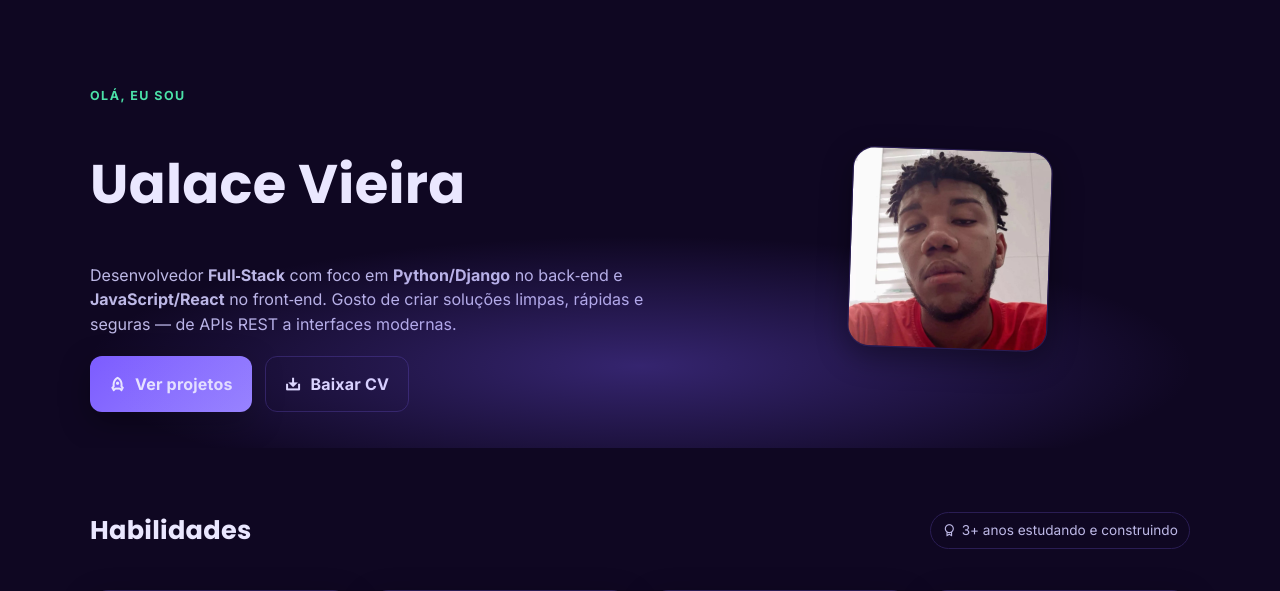
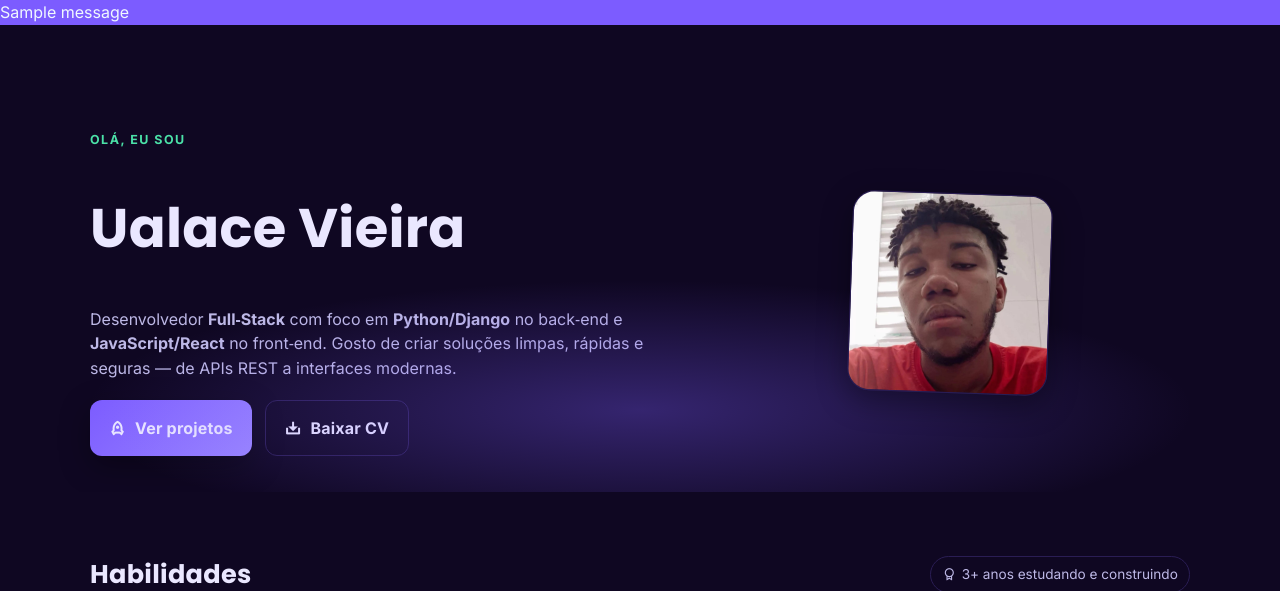
Before and after one commit to UalaceVGC/Portfolio, a Django app: page / in a window 1280 px wide. Shown: the top 591 px of the page. Run offline with Django 5.2, Linux system fonts and the light colour scheme; tables that the repository leaves empty hold one stand-in row (values such as "Sample post"); one stand-in notice (Sample message) is shown.

Commit message:
fit - Finalização

```diff
--- a/portfolio/static/css/style.css
+++ b/portfolio/static/css/style.css
@@ -339,6 +339,14 @@ footer{
     transform:none
 }
 
+.messages{
+    list-style:none;
+    padding:0;
+    margin:0 0 1.2rem 0;
+    background-color: #7c5cff;
+    color: aliceblue;
+}
+
 /* ---------- responsive ---------- */
 @media (max-width: 880px){
     .hero-inner{
--- a/portfolio/templates/portfolio.html
+++ b/portfolio/templates/portfolio.html
@@ -14,6 +14,15 @@
 
 </head>
 <body>
+  {% if messages %}
+    <ul class="messages">
+        {% for message in messages %}
+        <li{% if message.tags %} class="{{ message.tags }}"{% endif %}>
+            {{ message }}
+        </li>
+        {% endfor %}
+    </ul>
+  {% endif %}
   <!-- HERO -->
   <header class="hero">
     <div class="halo"></div>
@@ -204,12 +213,14 @@
           </div>
           <div class="made">© <span id="yy"></span> Ualace Vieira. Feito com carinho e café.</div>
         </div>
-        <form class="card card-pad" action="https://formspree.io/f/xbldkzzz" method="POST">
+
+        <form class="card card-pad" action="{% url "enviar_email" %}" method="POST">
+          {% csrf_token %}
           <h3>Envie uma mensagem</h3>
           <div class="grid" style="grid-template-columns:1fr 1fr;gap:.8rem">
             <div class="field">
               <label for="nome">Nome</label>
-              <input id="nome" name="nome" type="text" placeholder="Seu nome" required>
+              <input id="nome" name="nome" type="text" placeholder="Seu Nome" required>
             </div>
             <div class="field">
               <label for="email">Email</label>
--- a/portfolio/urls.py
+++ b/portfolio/urls.py
@@ -5,5 +5,5 @@ from django.conf import settings
 
 urlpatterns = [
     path('', views.portfolio, name='portfolio'),
-
+    path('enviar_email/', views.enviar_email, name='enviar_email'),
 ]
--- a/portfolio/views.py
+++ b/portfolio/views.py
@@ -1,6 +1,69 @@
-from django.shortcuts import render, get_object_or_404, redirect
+from django.shortcuts import render, get_object_or_404, redirect,HttpResponse
+
+from django.core.mail import BadHeaderError
+from django.core.mail import EmailMessage
+from django.http import HttpResponse
+from django.contrib import messages
+from smtplib import SMTPException, SMTPAuthenticationError, SMTPServerDisconnected
 
 # Create your views here.
 
 def portfolio(request):
     return render(request, 'portfolio.html')
+
+def enviar_email(request):
+    if request.method == 'POST':
+
+        name = request.POST.get("nome")
+        message = request.POST.get("mensagem")
+        from_email = request.POST.get("email")
+
+        # 1. Checagem de campos e uso do Messages Framework para feedback ao usuário
+        if name and message and from_email:
+            try:
+                # Detalhes do email
+                subject = "Contato via portfolio - " + name
+                body = f"Nome: {name}\nEmail: {from_email}\n\nMensagem:\n{message}"
+
+                # Enviar email para adm
+                email = EmailMessage(
+                    subject,
+                    body,
+                    # Não é estritamente necessário definir o 'from' se DEFAULT_FROM_EMAIL
+                    # estiver configurado no settings.py, mas aqui o Django usa ele.
+                    to=["ualacegcd@gmail.com"],
+                    reply_to=[from_email],
+                )
+
+                email.send()
+
+                # Sucesso: Adiciona uma mensagem para ser exibida no template
+                messages.success(request, "A sua mensagem foi enviada com sucesso! Em breve entrarei em contacto.")
+                return redirect('portfolio')
+
+            # 2. Tratamento de Erros SMTP: Mais específico e útil
+            except (SMTPAuthenticationError, SMTPServerDisconnected) as e:
+                # Erro de credenciais, porta, ou host (como o 535 que tivemos)
+                print(f"Erro de autenticação/conexão SMTP: {e}")
+                messages.error(request, "Ocorreu um erro nas credenciais de e-mail do servidor. Por favor, tente novamente mais tarde.")
+                return redirect('portfolio')
+
+            except SMTPException as e:
+                # Captura outros erros gerais de SMTP
+                print(f"Erro SMTP: {e}")
+                messages.error(request, "Ocorreu um erro geral no envio. Por favor, tente novamente mais tarde.")
+                return redirect('portfolio')
+
+            except Exception as e:
+                # Captura quaisquer outros erros inesperados
+                print(f"Erro inesperado no envio de email: {e}")
+                messages.error(request, "Ocorreu um erro inesperado. Por favor, tente novamente mais tarde.")
+                return redirect('portfolio')
+
+        else:
+            # Falha: Informa o usuário sobre o que está faltando
+            messages.error(request, "Por favor, preencha todos os campos obrigatórios (Nome, E-mail e Mensagem).")
+            return redirect('portfolio')
+
+    # Se a requisição não for POST, apenas renderiza a página
+    return render(request, 'portfolio.html')
```
Also changed, not shown: configuracao/settings.py (+10 -0 lines), requirements.txt (added).
